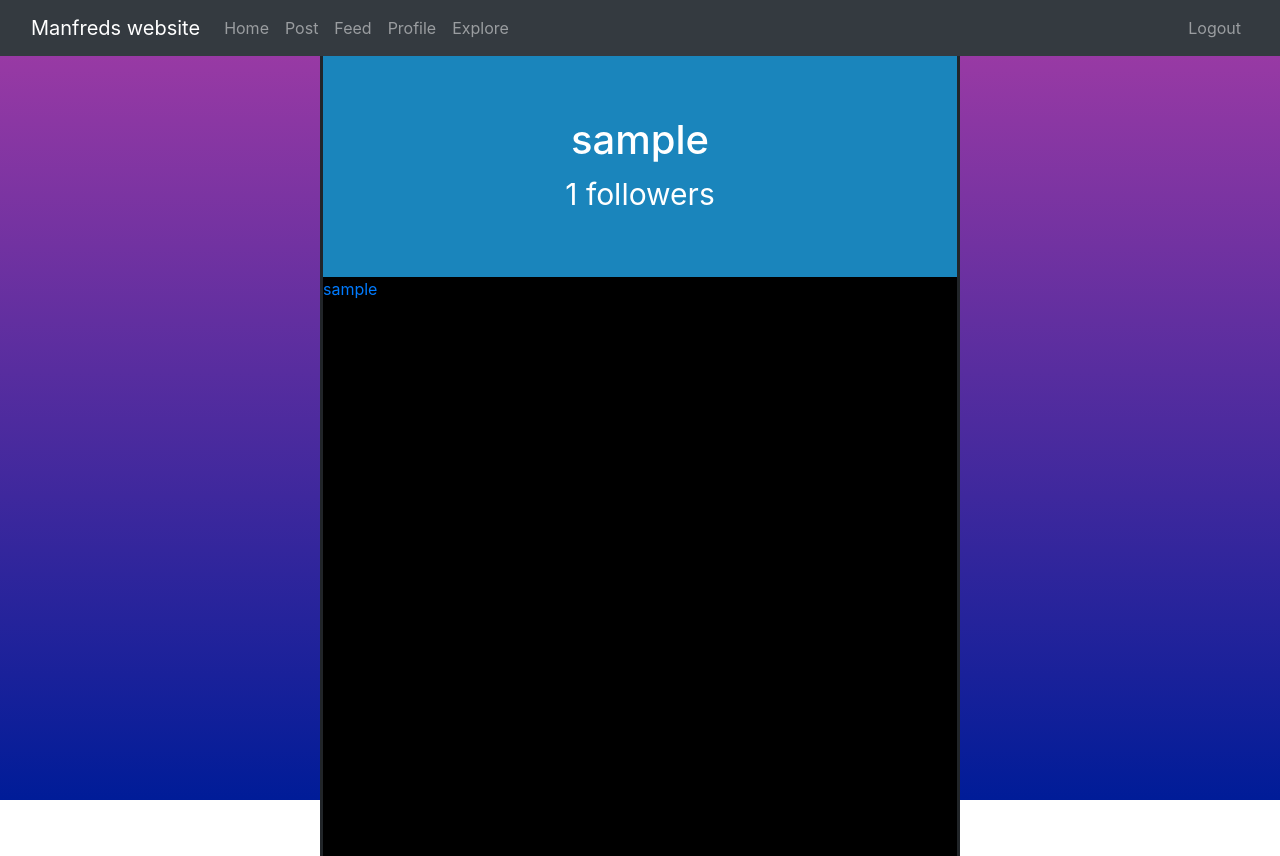
After one commit to ManfredAr/DjangoWebsite, a Django app: template ToDoSite/explore/templates/explore/followers.html in a window 1280 px wide. The commit adds this page. Run offline with Django 3.2, Linux system fonts and the light colour scheme; tables that the repository leaves empty hold one stand-in row (values such as "Sample post"); the template is opened without the code that fills it: values that come from a table or form of the project are taken from there, most other values are stand-ins (such as "Sample title", 1, 10 or a date in 2020).

Commit message:
Added pages to see who a persons follows and their followers

```diff
--- /dev/null
+++ b/ToDoSite/explore/templates/explore/followers.html
@@ -0,0 +1,33 @@
+{% extends "home/base.html" %}
+{%load static%}
+
+{% block title %}
+{{ profile.username }}
+{% endblock %}
+
+{% block main %}
+
+<body class="bg">
+
+{% endblock %}
+
+{% block style %}
+<link rel="stylesheet" type="text/css" media="screen" href="{%static 'css/follower.css'%}">
+{% endblock %}
+
+{% block content %}
+<div class="container">
+    <div class="header">
+        <h1>{{profile.username}}</h1>
+        <a>{{ followers.count }} followers </a> <br/>
+    </div>
+    <div class="follow">
+        {% for i in followers %}
+            <div class="person">
+                <a href="/explore/{{i.follower.username}}"> {{ i.follower.username }} </a>
+            </div>
+        {% endfor %}
+    </div>
+</div>
+
+{% endblock %}
--- a/ToDoSite/explore/templates/explore/person.html
+++ b/ToDoSite/explore/templates/explore/person.html
@@ -19,6 +19,8 @@
 <div class="container">
     <div class="header">
         <h1>{{profile.username}}</h1>
+        <a href="/explore/{{profile.username}}/followers">{{ followers.count }} followers </a> <br/>
+        <a href="/explore/{{profile.username}}/following">follows {{ following.count }}</a>
         <form method="POST">
             {% csrf_token %}
             {% if user.username == profile.username %}
--- a/ToDoSite/explore/urls.py
+++ b/ToDoSite/explore/urls.py
@@ -3,5 +3,7 @@ from . import views
 
 urlpatterns = [
     path('', views.explore),
-    path('<str:username>', views.person)
+    path('<str:username>', views.person),
+    path('<str:username>/followers', views.followers),
+    path('<str:username>/following', views.following),
 ]
--- /dev/null
+++ b/ToDoSite/static/css/follower.css
@@ -0,0 +1,40 @@
+html, body {
+    height: 100%;
+    margin: 0;
+  }
+
+.bg {
+    background-image: linear-gradient(rgba(136, 1, 138, 0.768), rgb(0, 28, 152));
+    background-repeat: no-repeat;
+}
+
+.container {
+    background-color: black;
+    min-height: 100vh;
+    padding: 0;
+}
+
+.container {
+    border-color: rgb(255, 1, 1);
+    border-left: solid;
+    border-right: solid;
+    width: 50%;
+    margin: 0 auto;
+}
+
+.header{
+    padding: 60px;
+    text-align: center;
+    background: #1a85bc;
+    color: white;
+    font-size: 30px;
+    max-width: 100%;
+  }
+
+  .follow {
+
+  }
+
+  .person {
+    color: white;
+  }
```
Also changed, not shown: ToDoSite/explore/templates/explore/following.html (added, +33 -0 lines), ToDoSite/explore/views.py (+14 -1 lines).
